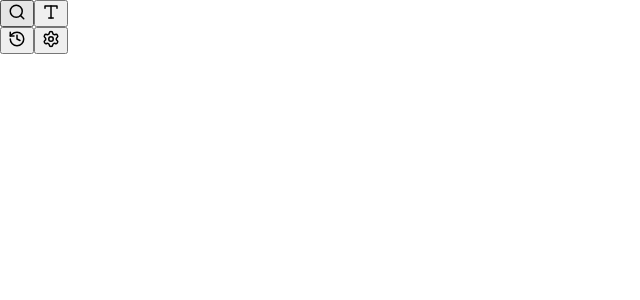
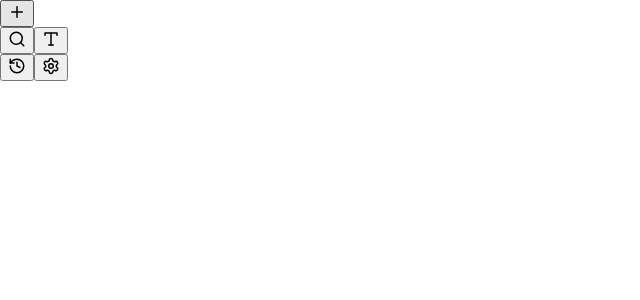
Before and after one commit to Dopomogai/spatial-browser, a React (Vite) app in the folder src/renderer/: page / in a window 1280 px wide. Shown: the top 300 px of the page, without its empty margins (0-640 px from the left). Built offline with nearby package versions, Linux system fonts and the light colour scheme.

Commit message:
fix(ui): wire TopTabBar spawn button to React Flow store

```diff
--- a/src/renderer/src/components/TopTabBar.tsx
+++ b/src/renderer/src/components/TopTabBar.tsx
@@ -1,6 +1,6 @@
 import React, { useEffect, useState } from 'react'
 import { useCanvasStore } from '../store/useCanvasStore'
-import { Settings, History, Search } from 'lucide-react'
+import { Settings, History, Search, Plus } from 'lucide-react'
 
 export const TopTabBar: React.FC = () => {
     // Only subscribe to the specific parts of the store we need
@@ -19,6 +19,16 @@ export const TopTabBar: React.FC = () => {
         <div className="absolute top-4 right-4 h-12 bg-surface/70 backdrop-blur-md rounded-full border border-outline_variant/20 flex items-center px-4 z-50 shadow-md">
 
             <div className="flex items-center gap-2 h-6">
+                <button
+                  onClick={() => window.dispatchEvent(new CustomEvent('spawn-tab-center'))}
+                  className="text-on_surface_variant hover:text-white transition-colors p-2 rounded-full hover:bg-surface_container_highest"
+                  title="Add Tab / Spawn"
+                >
+                    <Plus size={18} />
+                </button>
+
+                <div className="w-[1px] h-4 bg-outline_variant/30 mx-1"></div>
+
                 <button
                   onClick={() => window.dispatchEvent(new CustomEvent('open-omni-search'))}
                   className="text-on_surface_variant hover:text-white transition-colors p-2 rounded-full hover:bg-surface_container_highest"
--- a/src/renderer/src/components/canvas/SpatialCanvas.tsx
+++ b/src/renderer/src/components/canvas/SpatialCanvas.tsx
@@ -68,7 +68,18 @@ const CanvasContent = () => {
   // Handle global events dispatched from TopTabBar or elsewhere
   useEffect(() => {
     const handleSpawnCenter = () => {
-      setOmnibarOpen(true, null) // Allows falling back to standard center without an exact flow Pos
+      const viewport = getViewport()
+      const scale = viewport.zoom
+
+      const windowWidth = window.innerWidth
+      const windowHeight = window.innerHeight
+      const centerXV = windowWidth / 2
+      const centerYV = windowHeight / 2
+
+      const visibleX = (centerXV - viewport.x) / scale
+      const visibleY = (centerYV - viewport.y) / scale
+
+      useCanvasStore.getState().addWidget('about:blank', visibleX, visibleY)
     }
     const handleSpawnTextNodeCenter = () => {
       const viewport = getViewport()
```
